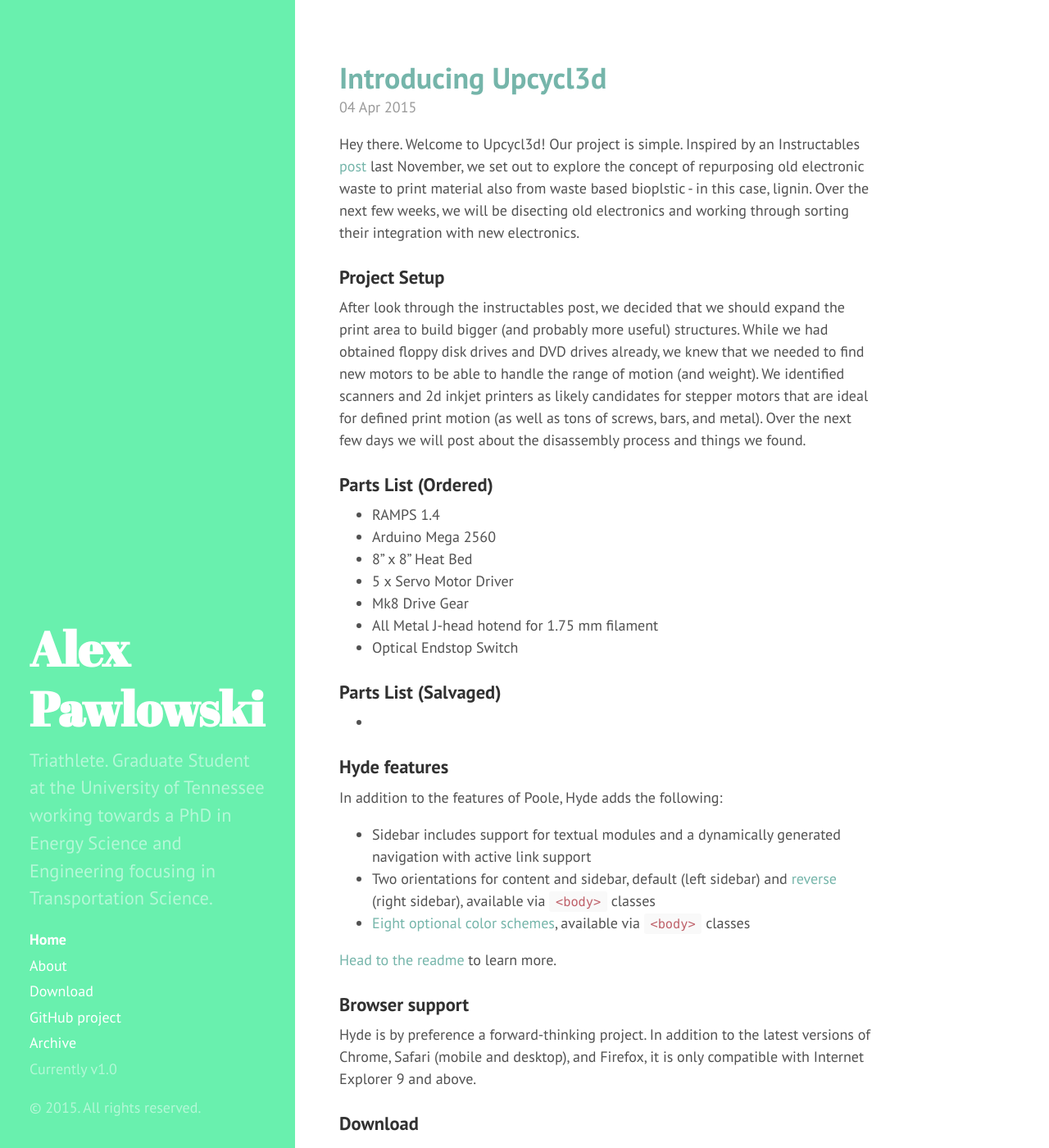
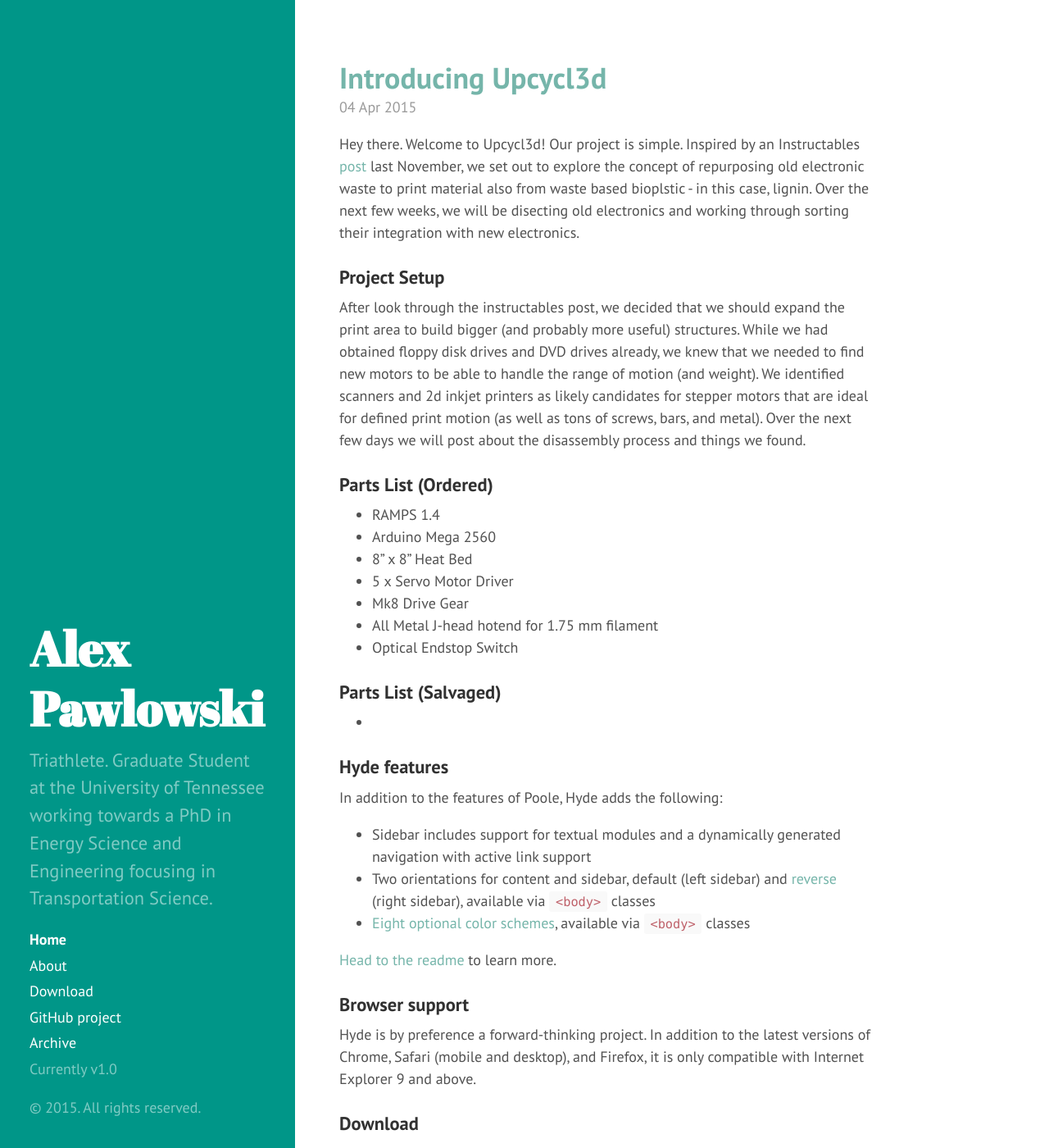
Before and after one commit to alexpawlowski/alexpawlowski.github.io, a Jekyll site: the page built from index.html, in a window 1280 px wide and 1400 px high. Shown: the whole window at 82% size. Built offline with Jekyll 4.4.1, drawn with Linux system fonts in a browser that asks for light colours; Markdown is read by kramdown in place of the engine named in the settings; the list of posts is cut into pages by our own code.

Commit message:
Update hyde.css

```diff
--- a/public/css/hyde.css
+++ b/public/css/hyde.css
@@ -215,7 +215,7 @@
 
 /* Cyan */
 .theme-base-0c .sidebar {
-  background-color: #69F0AE;
+  background-color: #009688;
   /* #75b5aa */
 }
 .theme-base-0c .content a,
```
